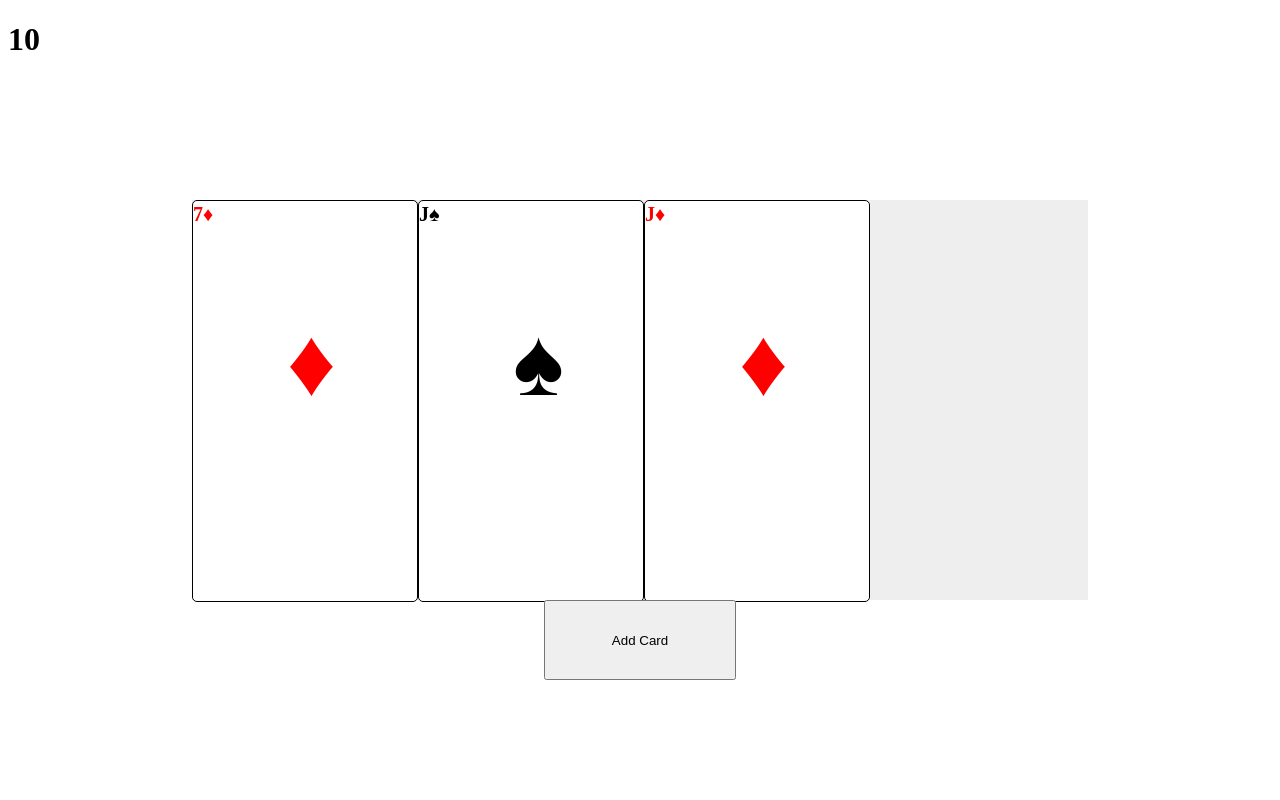
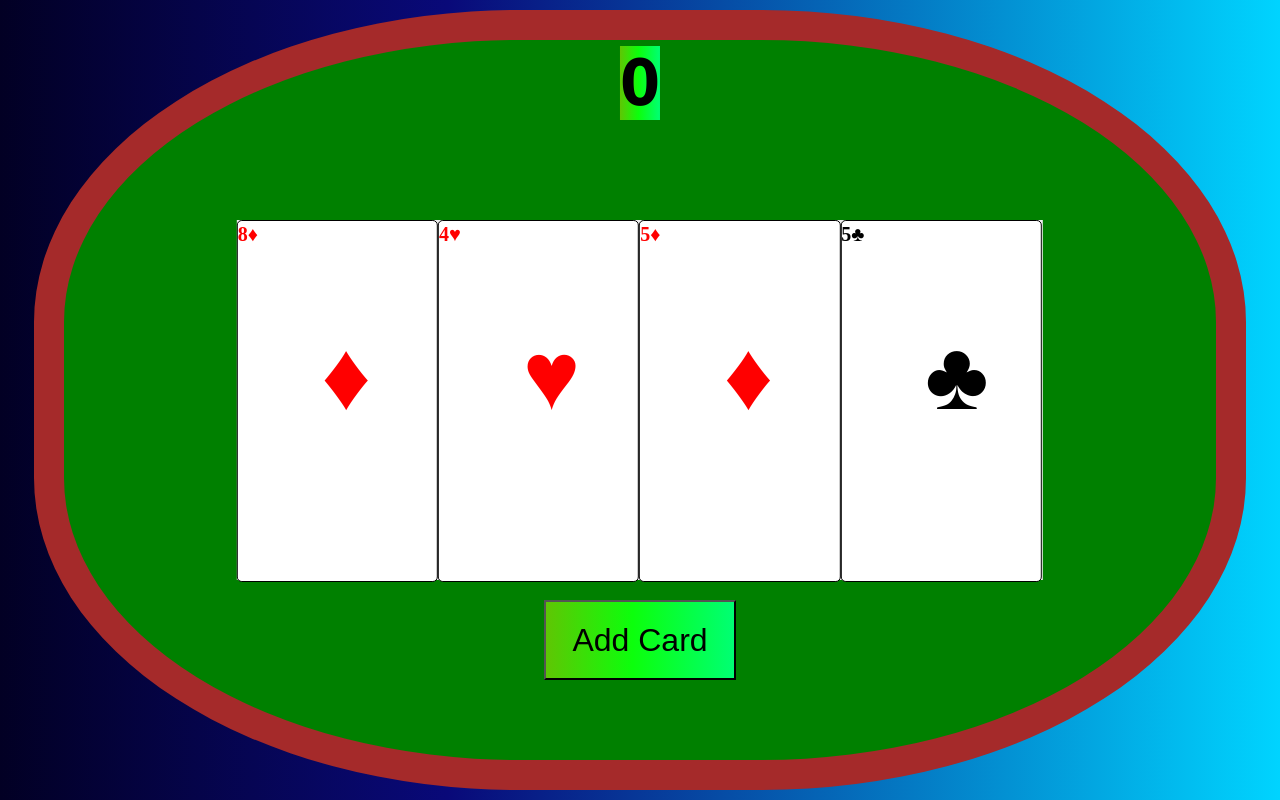
Before and after one commit to WillAshC21/cardsGame, a plain HTML site: page index.html in a window 1280 px wide. Both pictures are taken after a click on the button "Add Card". Drawn offline with Linux system fonts and the light colour scheme.

Commit message:
Four Cards. Table Added. Background. Button Functionality

```diff
--- a/index.html
+++ b/index.html
@@ -11,7 +11,6 @@
     <div id="body-box">
 
     </div>
-    <h1 id="game-score"></h1>
     <button id="add-card">Add Card</button>
     <script src='main.js'></script>
 </body>
--- a/main.js
+++ b/main.js
@@ -1,3 +1,21 @@
+let border = document.createElement('div');
+border.setAttribute('id', `game-table`);
+border.innerHTML = `<h1 id="game-score"></h1><div class="card-table">
+<div id="card1"><h1 id="card-num">` +  `</h1><h1 id="card-suit">`  + `</h1></div>
+<div id="card2"><h1 id="card-num2">` + `</h1><h1 id="card-suit2">` + `</h1></div>
+<div id="card3"><h1 id="card-num3">` + `</h1><h1 id="card-suit3">` + `</h1></div>
+<div id="card4"><h1 id="card-num4">` + `</h1><h1 id="card-suit4">` + `</h1></div>
+</div>`;
+
+document.getElementById('body-box').appendChild(border);
+for (let i  = 1; i <= 4; i++) {
+    let numcard = "card" + i;
+document.getElementById(numcard).style.backgroundColor = "red";
+}
+
+document.getElementById('add-card').addEventListener("click", table);
+
+function table() {
 var suits = ["♠", "♥", "♣", "♦"];
 var type = ["A", "2", "3", "4", "5", "6", "7", "8", "9", "10", "J", "Q", "K"];
 
@@ -7,12 +25,13 @@ var count2 = Math.floor((Math.random() * 4) + 0);
 var tycount2 = Math.floor((Math.random() * 13) + 0);
 var count3 = Math.floor((Math.random() * 4) + 0);
 var tycount3 = Math.floor((Math.random() * 13) + 0);
-let border = document.createElement('div');
-border.setAttribute('id', `game-table`);
-border.innerHTML = `<div class="card-table">
-<div id="card"><h1 id="card-num">` + type[tycount]+ suits[count] + `</h1><h1 id="card-suit">` + suits[count] + `</h1></div>
+var count4 = Math.floor((Math.random() * 4) + 0);
+var tycount4 = Math.floor((Math.random() * 13) + 0);
+border.innerHTML = `<h1 id="game-score"></h1><div class="card-table">
+<div id="card1"><h1 id="card-num">` + type[tycount]+ suits[count] + `</h1><h1 id="card-suit">` + suits[count] + `</h1></div>
 <div id="card2"><h1 id="card-num2">` + type[tycount2]+ suits[count2] + `</h1><h1 id="card-suit2">` + suits[count2] + `</h1></div>
-<div id="card2"><h1 id="card-num3">` + type[tycount3]+ suits[count3] + `</h1><h1 id="card-suit3">` + suits[count3] + `</h1></div>
+<div id="card3"><h1 id="card-num3">` + type[tycount3]+ suits[count3] + `</h1><h1 id="card-suit3">` + suits[count3] + `</h1></div>
+<div id="card4"><h1 id="card-num4">` + type[tycount4]+ suits[count4] + `</h1><h1 id="card-suit4">` + suits[count4] + `</h1></div>
 </div>`;
 
 document.getElementById('body-box').appendChild(border);
@@ -37,6 +56,13 @@ if (suits[count3] ===  "♥" || suits[count3] ===  "♦") {
 } else {
     document.getElementById('card-suit3').style.color = "black";
     document.getElementById('card-num3').style.color = "black";
+}
+if (suits[count4] ===  "♥" || suits[count4] ===  "♦") {
+    document.getElementById('card-suit4').style.color = "red";
+    document.getElementById('card-num4').style.color = "red";
+} else {
+    document.getElementById('card-suit4').style.color = "black";
+    document.getElementById('card-num4').style.color = "black";
 }
 var scoretype = 0;
 if (type[tycount] === type[tycount2] || type[tycount] === type[tycount3] || type[tycount2] === type[tycount3]) {
@@ -82,7 +108,41 @@ if (type[tycount] === type[tycount2] && type[tycount2] === type[tycount3]) {
         }
     }
 }
-
-function colorChange() {
-
+if (type[tycount] === type[tycount2] && type[tycount2] === type[tycount3] && type[tycount3] === type[tycount4]) {
+    scoretype = 1000;
+    document.getElementById('game-score').innerHTML = scoretype;
+    if (type[tycount] === "J" && type[tycount2] === "J" && type[tycount3] == "J" && type[tycount4] == "J") {
+        scoretype += 500;
+        document.getElementById('game-score').innerHTML = scoretype;
+        if (suits[count] === suits[count2] && suits[count2] === suits[count3] && suits[count3] === suits[count4]) {
+            scoretype += 2500;
+            document.getElementById('game-score').innerHTML = scoretype;
+        }
+    } else if (type[tycount] === "Q" && type[tycount2] === "Q" && type[tycount3] == "Q" && type[tycount4] == "Q") {
+        scoretype += 1000;
+        document.getElementById('game-score').innerHTML = scoretype;
+        if (suits[count] === suits[count2] && suits[count2] === suits[count3] && suits[count3] === suits[count4]) {
+            scoretype += 3000;
+            document.getElementById('game-score').innerHTML = scoretype;
+        }
+    } else if (type[tycount] === "K" && type[tycount2] === "K" && type[tycount3] == "K" && type[tycount4] == "K") {
+        scoretype += 1500;
+        document.getElementById('game-score').innerHTML = scoretype;
+        if (suits[count] === suits[count2] && suits[count2] === suits[count3] && suits[count3] === suits[count4]) {
+            scoretype += 3500;
+            document.getElementById('game-score').innerHTML = scoretype;
+        }
+    } else if (type[tycount] === "A" && type[tycount2] === "A" && type[tycount3] == "A") {
+        scoretype += 4000;
+        document.getElementById('game-score').innerHTML = scoretype;
+        if (suits[count] === suits[count2] && suits[count2] === suits[count3] && suits[count3] === suits[count4]) {
+            scoretype += 5000;
+            document.getElementById('game-score').innerHTML = scoretype;
+            if (suits[count] === "♠" && suits[count2] === "♠" && suits[count3] === "♠" && suits[count4] === "♠") {
+                scoretype += 5000;
+                document.getElementById('game-score').innerHTML = scoretype;
+            }
+        }
+    }
 }
+}
--- a/style.css
+++ b/style.css
@@ -1,3 +1,20 @@
+body {
+    background: rgb(2,0,36);
+background: linear-gradient(90deg, rgba(2,0,36,1) 0%, rgba(9,9,121,1) 35%, rgba(0,212,255,1) 100%);
+}
+#game-table {
+    position: absolute;
+    top: 50%;
+    left: 50%;
+    transform: translate(-50%, -50%);
+    background-color: green;
+    width: 90%;
+    height: 90%;
+    border-radius: 40%;
+    border-color: brown;
+    border-style: solid;
+    border-width: 30px;
+}
 .card-table {
     position: absolute;
     top: 50%;
@@ -7,9 +24,9 @@
     width: 70%;
     height: 50%;
 }
-#card {
+#card1 {
     background-color: #ffffff;
-    width: 25%;
+    width: 24.7%;
     height: 100%;
     border-style: solid;
     border-radius: 5px;
@@ -23,7 +40,7 @@
     top: 15%;
     left: 92%;
     transform: translate(-50%, -50%);
-    font-size: 96px;
+    font-size: 97px;
 }
 #card-num {
     position: relative;
@@ -34,7 +51,7 @@
 }
 #card2 {
     background-color: #ffffff;
-    width: 25%;
+    width: 24.7%;
     height: 100%;
     border-style: solid;
     border-radius: 5px;
@@ -48,7 +65,7 @@
     top: 15%;
     left: 92%;
     transform: translate(-50%, -50%);
-    font-size: 96px;
+    font-size: 97px;
 }
 #card-num2 {
     position: relative;
@@ -59,7 +76,7 @@
 }
 #card3 {
     background-color: #ffffff;
-    width: 25%;
+    width: 24.7%;
     height: 100%;
     border-style: solid;
     border-radius: 5px;
@@ -73,9 +90,34 @@
     top: 15%;
     left: 92%;
     transform: translate(-50%, -50%);
-    font-size: 96px;
+    font-size: 97px;
 }
 #card-num3 {
+    position: relative;
+    top: 0%;
+    left: 50%;
+    transform: translate(-50%, -50%);
+    font-size: 20px;
+}
+#card4 {
+    background-color: #ffffff;
+    width: 24.7%;
+    height: 100%;
+    border-style: solid;
+    border-radius: 5px;
+    border-width: thin;
+    border-color: black;
+    left: 75%;
+    float: left;
+}
+#card-suit4 {
+    position: relative;
+    top: 15%;
+    left: 92%;
+    transform: translate(-50%, -50%);
+    font-size: 97px;
+}
+#card-num4 {
     position: relative;
     top: 0%;
     left: 50%;
@@ -89,4 +131,14 @@
     transform: translate(-50%, -50%);
     width: 15%;
     height: 10%;
+    font-size: 32px;
+    background: linear-gradient(90deg, rgba(95,198,4,1) 0%, rgba(12,255,12,1) 46%, rgba(0,255,115,1) 100%);
 }
+#game-score {
+    position: absolute;
+    left: 50%;
+    transform: translate(-50%, -50%);
+    font-family: Tahoma, Geneva, sans-serif;
+    font-size: 64px;
+    background: linear-gradient(90deg, rgba(95,198,4,1) 0%, rgba(12,255,12,1) 46%, rgba(0,255,115,1) 100%);;
+}
```
